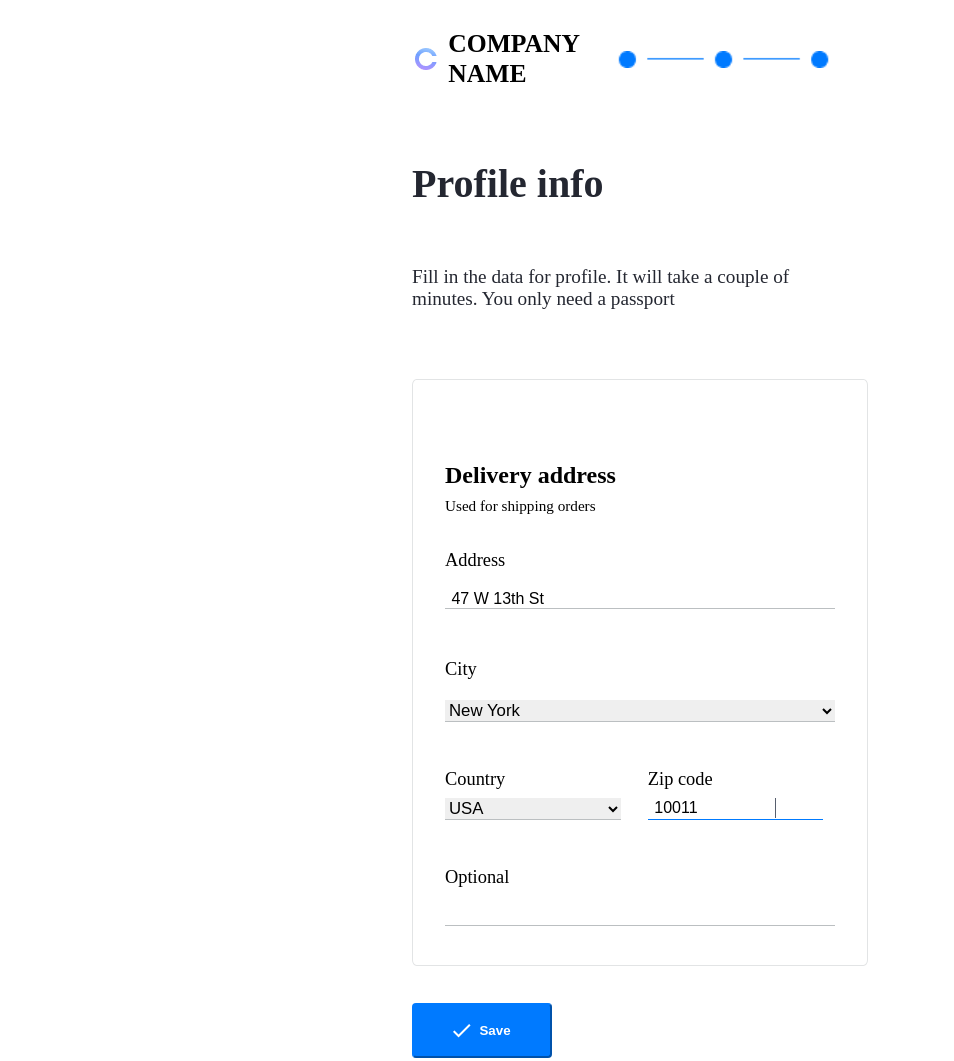
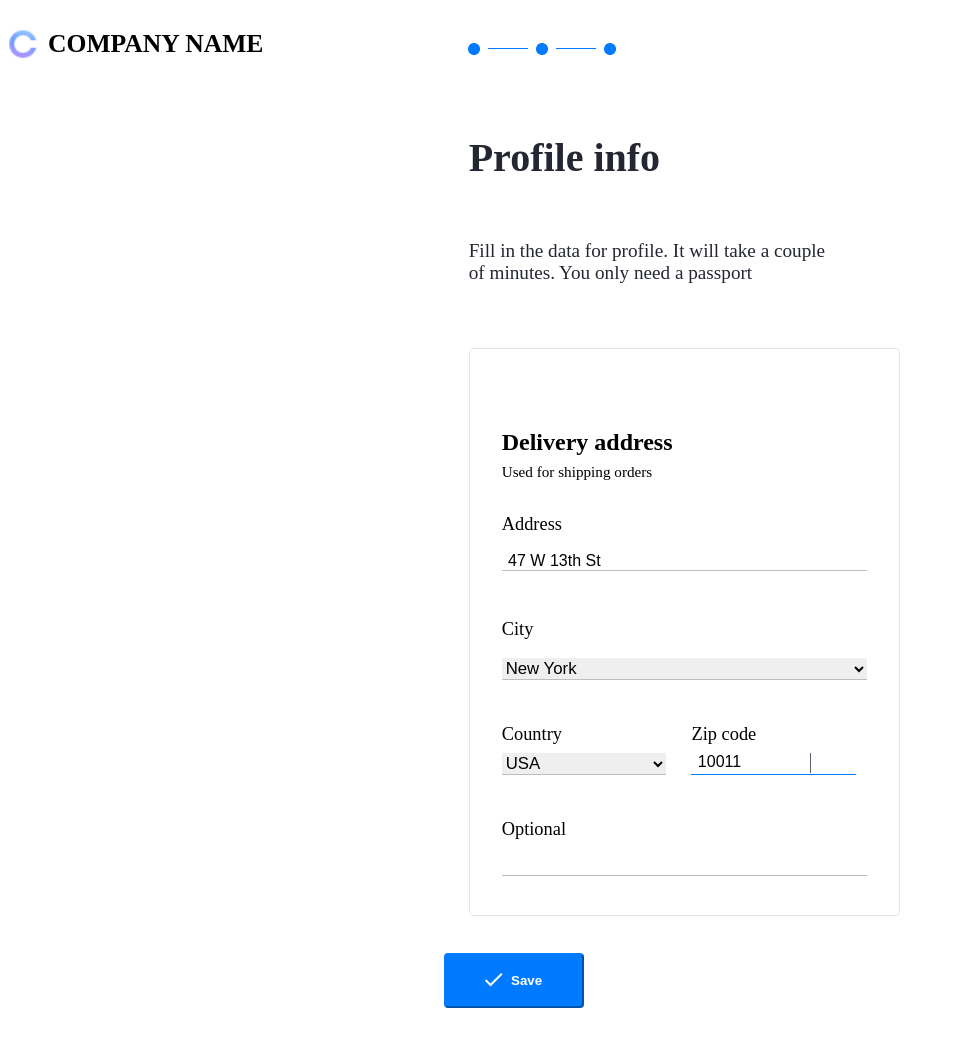
Before and after one commit to gbitencorte/MobileFirstFormulario, a plain HTML site: page index3.html in a window 1280 px wide. Shown: the whole page, without its empty margins (0-954 px from the left). Drawn offline with Linux system fonts and the light colour scheme.

Commit message:
terceira parte finalizada

```diff
--- a/index3.html
+++ b/index3.html
@@ -18,14 +18,19 @@
             <img class="logo-img" src="./images/Logo.png" alt="">
             <h2>COMPANY NAME</h2>
         </div>
-        <img class="progress-bar" src="./images/progressbarcompleta.png" alt="">
+
         <img class="header-img" src="./images/Vector.png" alt="">
-
     </header>
 
     <main>
+        <div class="div-img-progress">
+                    <img class="section-img-progress" src="./images/progressbarcompleta.png" alt="">
+                </div>
+
         <section class="main-section">
+
             <section class="section-one">
+
             <h1>Profile info</h1>
             <p class="h1-p">Fill in the data for profile. It will take a couple of minutes. You only need a passport</p>
             </section>
--- a/style.css
+++ b/style.css
@@ -116,7 +116,13 @@ button{
     gap: none;
 }
 
+a{
+    color: inherit;
+    text-decoration: none;
+}
+
 @media (min-width: 768px){
+
     main{
         border-bottom: none;
     }
@@ -129,9 +135,14 @@ button{
         }
 
         header{
+            width: 100%;
             display: flex;
             align-items: center;
             justify-content: space-between;
+        }
+
+        .header-img{
+            width: 30px;
         }
 
         .logo{
--- a/style2.css
+++ b/style2.css
@@ -143,6 +143,11 @@
         margin-bottom: 20%;
     }
 
+    a{
+        color: inherit;
+        text-decoration: none;
+    }
+
     @media (min-width: 768px){
         body{
             display: flex;
@@ -152,6 +157,7 @@
         }
 
         header{
+            width: 100%;
             display: flex;
             align-items: center;
             justify-content: space-between;
--- a/style3.css
+++ b/style3.css
@@ -11,9 +11,15 @@
         gap: 10px;
     }
 
-    .progress-bar{
-        margin-bottom: 10%;
-        width: 100%;
+    .div-img-progress{
+        display: flex;
+        align-items: center;
+        justify-content: center;
+    }
+
+    .section-img-progress{
+        margin-top: 5%;
+        margin-bottom: 5%;
     }
 
     h2{
@@ -209,6 +215,7 @@
         }
 
         header{
+            width: 100%;
             display: flex;
             align-items: center;
             justify-content: space-between;
@@ -228,8 +235,8 @@
         }
 
         .header-img{
-
             width: 1.5%;
+            margin-left: 43%;
         }
 
         h1{
@@ -253,10 +260,12 @@
             margin-top: 5%;
             width: 456px;
             flex-direction: column;
+            padding-left: 5%;
         }
 
         .main-section{
             flex-direction: column;
+            padding-left: 5.5%;
         }
 
         .delivery-address{
@@ -272,9 +281,11 @@
             justify-self: left;
         }
 
-        .progress-bar{
-            margin: 0;
-            padding: 0;
+        .div-img-progress{
+            margin-top: -27%;
+            margin-bottom: 15%;
+            display: flex;
+            align-items: center;
+            justify-content: left;
         }
-
     }
```
Also changed, not shown: index.html (+11 -2 lines), index2.html (+3 -1 lines).
